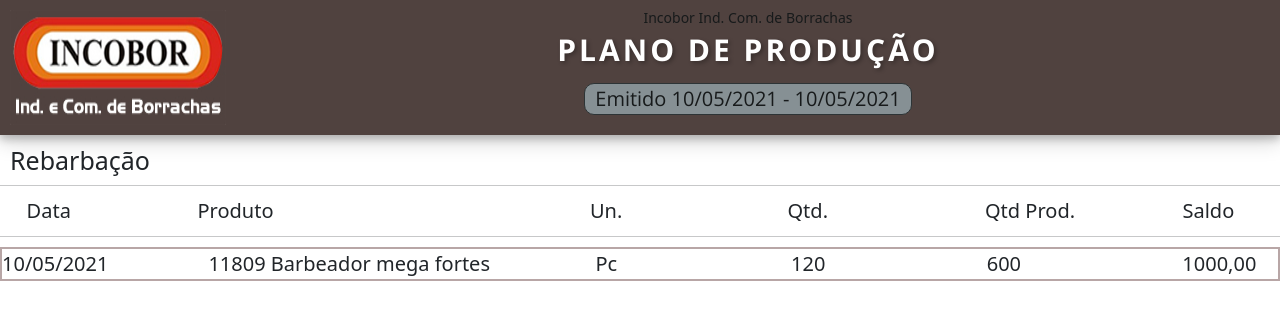
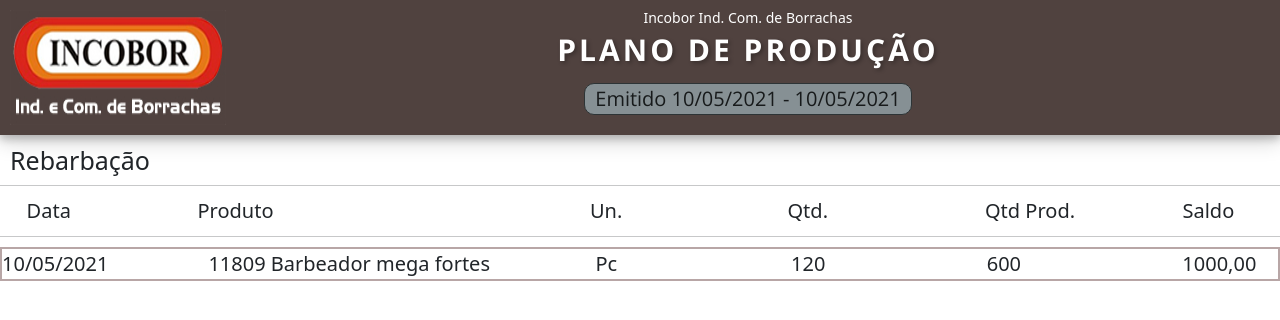
Before and after one commit to moyzlevi/job-incobar, a React app: page / in a window 1280 px wide. Shown: the top 320 px of the page. Built offline with nearby package versions, Linux system fonts and the light colour scheme.

Commit message:
fix:changed header--sub color to white

```diff
--- a/src/components/Header/Header.css
+++ b/src/components/Header/Header.css
@@ -26,7 +26,7 @@
 }
 
 .header__title--sub{
-    color: #171a1b;
+    color: #fff;
     font-size: 1.4rem;
 }
 
```
